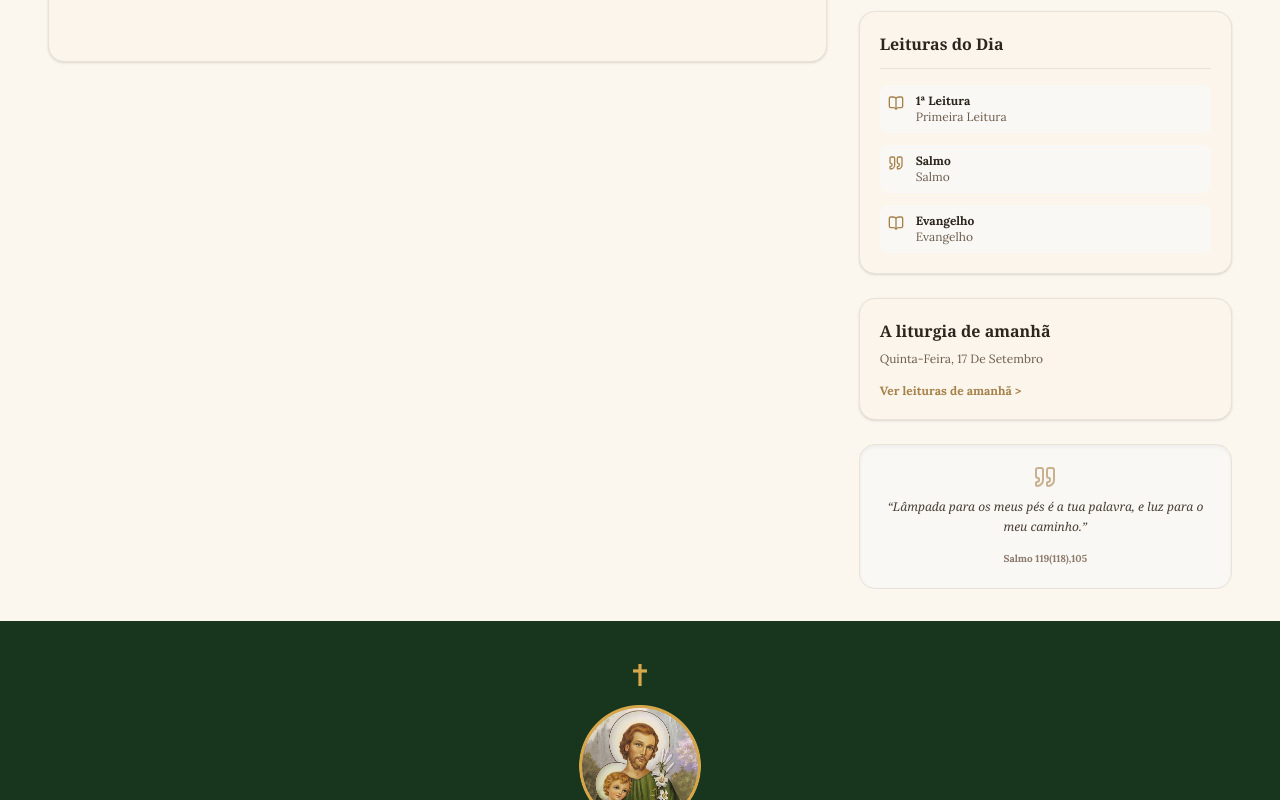
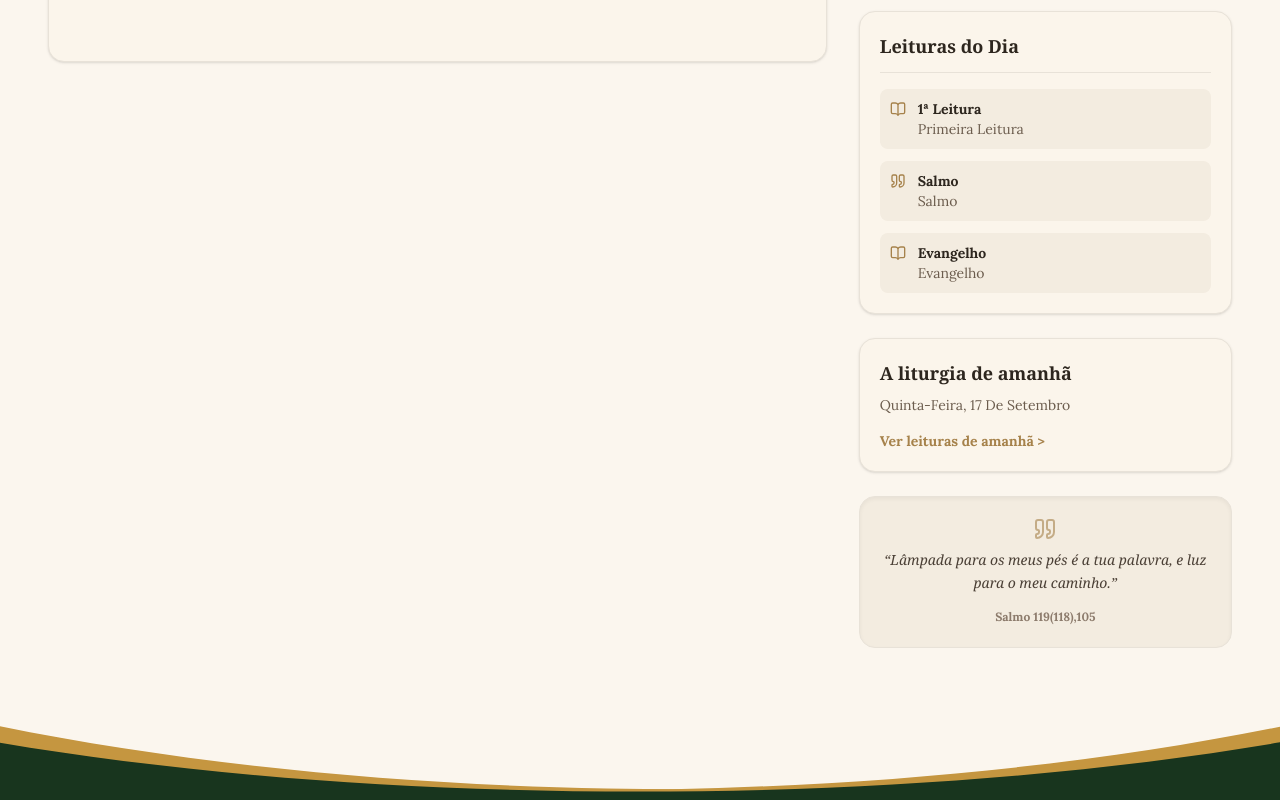
Before and after one commit to paroquia-sao-jose-caragua/site, a Next.js app: page /liturgia in a window 1280 px wide. Shown: the part 620-1420 px from the top of the page. Built offline with nearby package versions, Linux system fonts and the light colour scheme; no server answers.

Commit message:
feat: add formatLiturgyText utility and update theme background colors across components

```diff
--- a/src/app/comunidades/[slug]/page.tsx
+++ b/src/app/comunidades/[slug]/page.tsx
@@ -96,7 +96,7 @@ export default function CommunityDetailPage({ params }: PageProps) {
 
             {/* Right Church Photo */}
             <div className="lg:col-span-6">
-              <div className="relative aspect-[4/3] rounded-3xl overflow-hidden border border-[#D6A64A]/40 shadow-xl bg-[#faf8f5]">
+              <div className="relative aspect-[4/3] rounded-3xl overflow-hidden border border-[#D6A64A]/40 shadow-xl bg-[#f3ece0]">
                 <img
                   src={community.coverUrl}
                   alt={community.name}
@@ -400,7 +400,7 @@ export default function CommunityDetailPage({ params }: PageProps) {
                   key={idx}
                   className="bg-[#fbf5eb] border border-[#D6A64A]/30 rounded-2xl p-6 text-center hover:border-[#B8872E] transition-all hover:shadow-md"
                 >
-                  <div className="size-12 rounded-2xl bg-[#faf8f5] border border-[#D6A64A]/40 flex items-center justify-center text-[#B8872E] mx-auto mb-4">
+                  <div className="size-12 rounded-2xl bg-[#f3ece0] border border-[#D6A64A]/40 flex items-center justify-center text-[#B8872E] mx-auto mb-4">
                     {idx % 5 === 0 && <CrossIcon width={14} height={22} fill="#B8872E" />}
                     {idx % 5 === 1 && <BookOpen className="w-5 h-5 text-[#B8872E]" />}
                     {idx % 5 === 2 && <Heart className="w-5 h-5 text-[#B8872E]" />}
--- a/src/app/liturgia/page.tsx
+++ b/src/app/liturgia/page.tsx
@@ -15,6 +15,7 @@ import {
 } from "lucide-react";
 import Link from "next/link";
 import { getDailyLiturgy } from "@/lib/api/liturgy/getDaily";
+import { formatLiturgyText } from "@/utils/formatLiturgyText";
 
 dayjs.locale("pt-br");
 
@@ -42,8 +43,8 @@ export default function LiturgiaPage() {
   const tomorrowDateStr = selectedDate.add(1, "day").format("dddd, D [de] MMMM");
 
   return (
-    <main className="bg-[#fbf6ee] min-h-screen py-8 px-4 lg:px-12">
-      <div className="max-w-7xl mx-auto">
+    <main className="relative overflow-hidden bg-[#fbf6ee] min-h-screen py-8 px-4 lg:px-12">
+      <div className="max-w-7xl mx-auto mb-32">
         {/* Breadcrumb */}
         <nav className="text-xs text-[#8c7b6c] mb-6 flex items-center gap-2 font-medium">
           <Link href="/" className="hover:text-[#2d261e] transition-colors">
@@ -189,15 +190,15 @@ export default function LiturgiaPage() {
                         {data?.firstReading?.reference}
                       </p>
 
-                      <div className="bg-[#FAF8F5] border-l-4 border-[#a6824b] p-4 rounded-r-lg italic text-[#4a3f35] font-serif text-sm md:text-base mb-6">
-                        {data?.firstReading?.text?.slice(0, 180) || ""}...
+                      <div className="bg-[#f3ece0] border-l-4 border-[#a6824b] p-4 rounded-r-lg italic text-[#4a3f35] font-serif text-sm md:text-base mb-6">
+                        {formatLiturgyText(data?.firstReading?.text?.slice(0, 180))}...
                       </div>
 
                       <div className="text-sm md:text-base leading-relaxed space-y-4 whitespace-pre-line text-[#332b22]">
-                        {data?.firstReading?.text}
+                        {formatLiturgyText(data?.firstReading?.text)}
                       </div>
 
-                      <div className="mt-8 pt-4 border-t border-[#e8e2d8] text-xs font-bold text-[#a6824b]">
+                      <div className="mt-8 pt-4 border-t border-[#e8e2d8] text-sm md:text-base font-bold text-[#a6824b]">
                         Palavra do Senhor. <span className="font-semibold text-[#2d261e]">Graças a Deus.</span>
                       </div>
                     </article>
@@ -217,10 +218,10 @@ export default function LiturgiaPage() {
                       </p>
 
                       <div className="text-sm md:text-base leading-relaxed space-y-4 whitespace-pre-line text-[#332b22]">
-                        {data.secondReading.text}
+                        {formatLiturgyText(data.secondReading.text)}
                       </div>
 
-                      <div className="mt-8 pt-4 border-t border-[#e8e2d8] text-xs font-bold text-[#a6824b]">
+                      <div className="mt-8 pt-4 border-t border-[#e8e2d8] text-sm md:text-base font-bold text-[#a6824b]">
                         Palavra do Senhor. <span className="font-semibold text-[#2d261e]">Graças a Deus.</span>
                       </div>
                     </article>
@@ -240,13 +241,13 @@ export default function LiturgiaPage() {
                       </p>
 
                       {data?.psalm?.response && (
-                        <div className="bg-[#FAF8F5] border-l-4 border-[#a6824b] p-4 rounded-r-lg font-serif font-bold text-[#2d261e] text-base mb-6">
+                        <div className="bg-[#f3ece0] border-l-4 border-[#a6824b] p-4 rounded-r-lg font-serif font-bold text-[#2d261e] text-base mb-6">
                           R. {data.psalm.response}
                         </div>
                       )}
 
                       <div className="text-sm md:text-base leading-relaxed space-y-4 whitespace-pre-line text-[#332b22] font-serif">
-                        {data?.psalm?.text}
+                        {formatLiturgyText(data?.psalm?.text)}
                       </div>
                     </article>
                   )}
@@ -265,10 +266,10 @@ export default function LiturgiaPage() {
                       </p>
 
                       <div className="text-sm md:text-base leading-relaxed space-y-4 whitespace-pre-line text-[#332b22]">
-                        {data?.gospel?.text}
+                        {formatLiturgyText(data?.gospel?.text)}
                       </div>
 
-                      <div className="mt-8 pt-4 border-t border-[#e8e2d8] text-xs font-bold text-[#a6824b]">
+                      <div className="mt-8 pt-4 border-t border-[#e8e2d8] text-sm md:text-base font-bold text-[#a6824b]">
                         Palavra da Salvação. <span className="font-semibold text-[#2d261e]">Glória a vós, Senhor.</span>
                       </div>
                     </article>
@@ -324,42 +325,42 @@ export default function LiturgiaPage() {
 
             {/* Leituras do Dia Card */}
             <div className="bg-[#fbf5eb] border border-[#e8e2d8] rounded-2xl p-5 shadow-sm space-y-4">
-              <h4 className="font-serif font-bold text-[#2d261e] text-base border-b border-[#e8e2d8] pb-3">
+              <h4 className="font-serif font-bold text-[#2d261e] text-lg border-b border-[#e8e2d8] pb-3">
                 Leituras do Dia
               </h4>
 
-              <div className="space-y-3 text-xs">
-                <div className="flex items-start gap-3 p-2 rounded-lg bg-[#FAF8F5]">
-                  <BookOpen className="w-4 h-4 text-[#a6824b] mt-0.5" />
+              <div className="space-y-3 text-sm">
+                <div className="flex items-start gap-3 p-2.5 rounded-lg bg-[#f3ece0]">
+                  <BookOpen className="w-4 h-4 text-[#a6824b] mt-0.5 shrink-0" />
                   <div>
                     <span className="font-bold text-[#2d261e] block">1ª Leitura</span>
-                    <span className="text-[#6b5c4d]">{data?.firstReading?.reference || "Primeira Leitura"}</span>
+                    <span className="text-[#6b5c4d] text-xs md:text-sm">{data?.firstReading?.reference || "Primeira Leitura"}</span>
                   </div>
                 </div>
 
                 {data?.secondReading && (
-                  <div className="flex items-start gap-3 p-2 rounded-lg bg-[#FAF8F5]">
-                    <BookOpen className="w-4 h-4 text-[#a6824b] mt-0.5" />
+                  <div className="flex items-start gap-3 p-2.5 rounded-lg bg-[#f3ece0]">
+                    <BookOpen className="w-4 h-4 text-[#a6824b] mt-0.5 shrink-0" />
                     <div>
                       <span className="font-bold text-[#2d261e] block">2ª Leitura</span>
-                      <span className="text-[#6b5c4d]">{data.secondReading.reference}</span>
+                      <span className="text-[#6b5c4d] text-xs md:text-sm">{data.secondReading.reference}</span>
                     </div>
                   </div>
                 )}
 
-                <div className="flex items-start gap-3 p-2 rounded-lg bg-[#FAF8F5]">
-                  <Quote className="w-4 h-4 text-[#a6824b] mt-0.5" />
+                <div className="flex items-start gap-3 p-2.5 rounded-lg bg-[#f3ece0]">
+                  <Quote className="w-4 h-4 text-[#a6824b] mt-0.5 shrink-0" />
                   <div>
                     <span className="font-bold text-[#2d261e] block">Salmo</span>
-                    <span className="text-[#6b5c4d]">{data?.psalm?.reference || "Salmo"}</span>
+                    <span className="text-[#6b5c4d] text-xs md:text-sm">{data?.psalm?.reference || "Salmo"}</span>
                   </div>
                 </div>
 
-                <div className="flex items-start gap-3 p-2 rounded-lg bg-[#FAF8F5]">
-                  <BookOpen className="w-4 h-4 text-[#a6824b] mt-0.5" />
+                <div className="flex items-start gap-3 p-2.5 rounded-lg bg-[#f3ece0]">
+                  <BookOpen className="w-4 h-4 text-[#a6824b] mt-0.5 shrink-0" />
                   <div>
                     <span className="font-bold text-[#2d261e] block">Evangelho</span>
-                    <span className="text-[#6b5c4d]">{data?.gospel?.reference || "Evangelho"}</span>
+                    <span className="text-[#6b5c4d] text-xs md:text-sm">{data?.gospel?.reference || "Evangelho"}</span>
                   </div>
                 </div>
               </div>
@@ -368,16 +369,16 @@ export default function LiturgiaPage() {
             {/* Santos do Dia Card (Conditional) */}
             {data?.saint && (
               <div className="bg-[#fbf5eb] border border-[#e8e2d8] rounded-2xl p-5 shadow-sm">
-                <h4 className="font-serif font-bold text-[#2d261e] text-base border-b border-[#e8e2d8] pb-3 mb-4">
+                <h4 className="font-serif font-bold text-[#2d261e] text-lg border-b border-[#e8e2d8] pb-3 mb-4">
                   Santos do Dia
                 </h4>
                 <div className="flex items-center gap-3">
-                  <div className="w-12 h-12 rounded-full bg-[#f4ece1] border border-[#e3d7c5] flex items-center justify-center text-[#a6824b] font-bold font-serif text-lg">
+                  <div className="w-12 h-12 rounded-full bg-[#f4ece1] border border-[#e3d7c5] flex items-center justify-center text-[#a6824b] font-bold font-serif text-xl shrink-0">
                     †
                   </div>
                   <div>
-                    <h5 className="font-bold text-sm text-[#2d261e]">{data.saint.name}</h5>
-                    <p className="text-xs text-[#8c7b6c] mt-0.5">Memória facultativa</p>
+                    <h5 className="font-bold text-base text-[#2d261e]">{data.saint.name}</h5>
+                    <p className="text-sm text-[#8c7b6c] mt-0.5">Memória facultativa</p>
                   </div>
                 </div>
               </div>
@@ -385,32 +386,46 @@ export default function LiturgiaPage() {
 
             {/* A liturgia de amanhã Card */}
             <div className="bg-[#fbf5eb] border border-[#e8e2d8] rounded-2xl p-5 shadow-sm">
-              <h4 className="font-serif font-bold text-[#2d261e] text-base mb-2">
+              <h4 className="font-serif font-bold text-[#2d261e] text-lg mb-2">
                 A liturgia de amanhã
               </h4>
-              <p className="text-xs text-[#6b5c4d] mb-4 capitalize">{tomorrowDateStr}</p>
+              <p className="text-sm text-[#6b5c4d] mb-4 capitalize">{tomorrowDateStr}</p>
 
               <button
                 onClick={handleNextDay}
-                className="text-xs font-bold text-[#a6824b] hover:text-[#8c6c3c] flex items-center gap-1 transition-colors"
+                className="text-sm font-bold text-[#a6824b] hover:text-[#8c6c3c] flex items-center gap-1 transition-colors cursor-pointer"
               >
                 Ver leituras de amanhã &gt;
               </button>
             </div>
 
-
-
             {/* Quote Block */}
-            <div className="bg-[#FAF8F5] border border-[#e8e2d8] rounded-2xl p-5 text-center shadow-inner">
+            <div className="bg-[#f3ece0] border border-[#e8e2d8] rounded-2xl p-5 text-center shadow-inner">
               <Quote className="w-6 h-6 text-[#a6824b] mx-auto mb-2 opacity-60" />
-              <p className="font-serif italic text-xs text-[#4a3f35] leading-relaxed mb-2">
+              <p className="font-serif italic text-sm text-[#4a3f35] leading-relaxed mb-2">
                 &ldquo;Lâmpada para os meus pés é a tua palavra, e luz para o meu caminho.&rdquo;
               </p>
-              <span className="text-[10px] font-bold text-[#8c7b6c]">Salmo 119(118),105</span>
+              <span className="text-xs font-bold text-[#8c7b6c]">Salmo 119(118),105</span>
             </div>
           </div>
         </div>
       </div>
+
+      <div
+        className="
+        absolute
+        bottom-[-2px]
+        left-0
+        w-[calc(100%+4cm)]
+        max-w-none
+        ml-[-2cm]
+        aspect-[1536/296]
+        bg-[url('/wave-separator.svg')]
+        bg-no-repeat
+        bg-center
+        bg-cover
+      "
+      />
     </main>
   );
 }
--- a/src/components/OurCommunitiesSection.tsx
+++ b/src/components/OurCommunitiesSection.tsx
@@ -80,7 +80,7 @@ export function OurCommunitiesSection() {
                 className="lg:col-span-6 bg-[#fbf5eb] border border-[#D6A64A]/40 rounded-3xl overflow-hidden shadow-xs hover:shadow-lg transition-all flex flex-col justify-between text-left group cursor-pointer relative"
               >
                 {/* Image Container with Badge */}
-                <div className="relative h-64 md:h-72 w-full overflow-hidden bg-[#faf8f5]">
+                <div className="relative h-64 md:h-72 w-full overflow-hidden bg-[#f3ece0]">
                   <img
                     src={getImageUrl(matriz.coverUrl, matriz.coverId)}
                     alt={matriz.name}
@@ -96,7 +96,7 @@ export function OurCommunitiesSection() {
                   <div>
                     {/* Icon + Title + Subtitle */}
                     <div className="flex items-start gap-3 mb-3">
-                      <div className="w-10 h-10 rounded-xl bg-[#faf8f5] border border-[#D6A64A]/40 flex items-center justify-center text-[#B8872E] shrink-0 mt-0.5">
+                      <div className="w-10 h-10 rounded-xl bg-[#f3ece0] border border-[#D6A64A]/40 flex items-center justify-center text-[#B8872E] shrink-0 mt-0.5">
                         <Church className="w-5 h-5" />
                       </div>
                       <div>
@@ -159,7 +159,7 @@ export function OurCommunitiesSection() {
                   >
                     <div>
                       {/* Rectangular Image */}
-                      <div className="h-36 w-full overflow-hidden rounded-xl bg-[#faf8f5] mb-3 relative">
+                      <div className="h-36 w-full overflow-hidden rounded-xl bg-[#f3ece0] mb-3 relative">
                         <img
                           src={imageSrc}
                           alt={item.name}
--- a/src/components/UpcomingMassesSection.tsx
+++ b/src/components/UpcomingMassesSection.tsx
@@ -246,10 +246,10 @@ export function UpcomingMassesSection() {
                         key={item.id}
                         type="button"
                         onClick={() => setSelectedSchedule(item)}
-                        className="w-full text-left flex flex-col sm:flex-row items-start sm:items-center justify-between border-b border-[#f4ece1] pb-3 last:border-b-0 gap-2 cursor-pointer hover:bg-[#faf8f5] p-2 rounded-xl transition-all group"
+                        className="w-full text-left flex flex-col sm:flex-row items-start sm:items-center justify-between border-b border-[#f4ece1] pb-3 last:border-b-0 gap-2 cursor-pointer hover:bg-[#f3ece0] p-2 rounded-xl transition-all group"
                       >
                         <div className="flex items-center gap-3">
-                          <span className="text-sm font-bold text-[#B8872E] font-mono bg-[#faf8f5] px-2.5 py-1 rounded-md border border-[#D6A64A]/30 group-hover:bg-[#B8872E] group-hover:text-[#18351E] transition-colors">
+                          <span className="text-sm font-bold text-[#B8872E] font-mono bg-[#f3ece0] px-2.5 py-1 rounded-md border border-[#D6A64A]/30 group-hover:bg-[#B8872E] group-hover:text-[#18351E] transition-colors">
                             {item.time}
                           </span>
                           <span className="font-semibold text-sm text-[#18351E] group-hover:text-[#B8872E] transition-colors">
--- /dev/null
+++ b/src/utils/formatLiturgyText.tsx
@@ -0,0 +1,44 @@
+import React from "react";
+
+/**
+ * Formats liturgy scripture text by detecting verse numbers (e.g. "31aspirai", "13,1Se", "2Se", "10Mas")
+ * and adding a space with a bold font weight for the verse number.
+ */
+export function formatLiturgyText(text: string | undefined | null): React.ReactNode {
+  if (!text) return null;
+
+  // Matches verse numbers (e.g. "31", "13,1", "2") attached to or preceding words
+  const verseRegex = /(?:^|(?<=[\s.,;:!?–—\(\)]))(\d+(?:,\d+)?)\s*([a-zA-ZÀ-ÿ])/g;
+
+  const parts: React.ReactNode[] = [];
+  let lastIndex = 0;
+  let match: RegExpExecArray | null;
+
+  while ((match = verseRegex.exec(text)) !== null) {
+    const matchIndex = match.index;
+    const verseNum = match[1];
+    const firstLetter = match[2];
+
+    if (matchIndex > lastIndex) {
+      parts.push(text.slice(lastIndex, matchIndex));
+    }
+
+    parts.push(
+      <span
+        key={matchIndex}
+        className="font-bold text-[#a6824b] font-sans inline-block mr-1 ml-0.5"
+      >
+        {verseNum}
+      </span>
+    );
+    parts.push(firstLetter);
+
+    lastIndex = verseRegex.lastIndex;
+  }
+
+  if (lastIndex < text.length) {
+    parts.push(text.slice(lastIndex));
+  }
+
+  return parts;
+}
```
Also changed, not shown: src/components/CommunityCalloutSection.tsx (+7 -7 lines).
